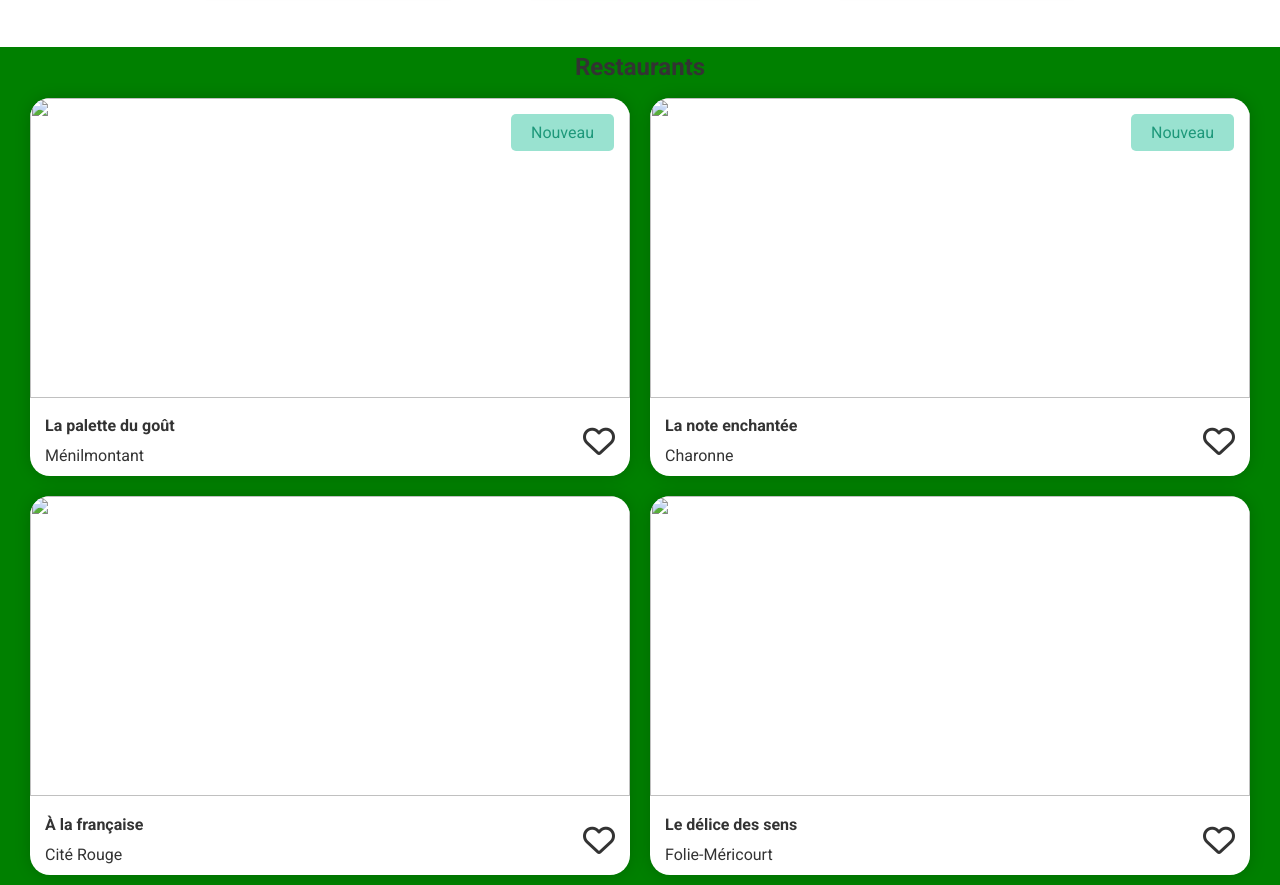
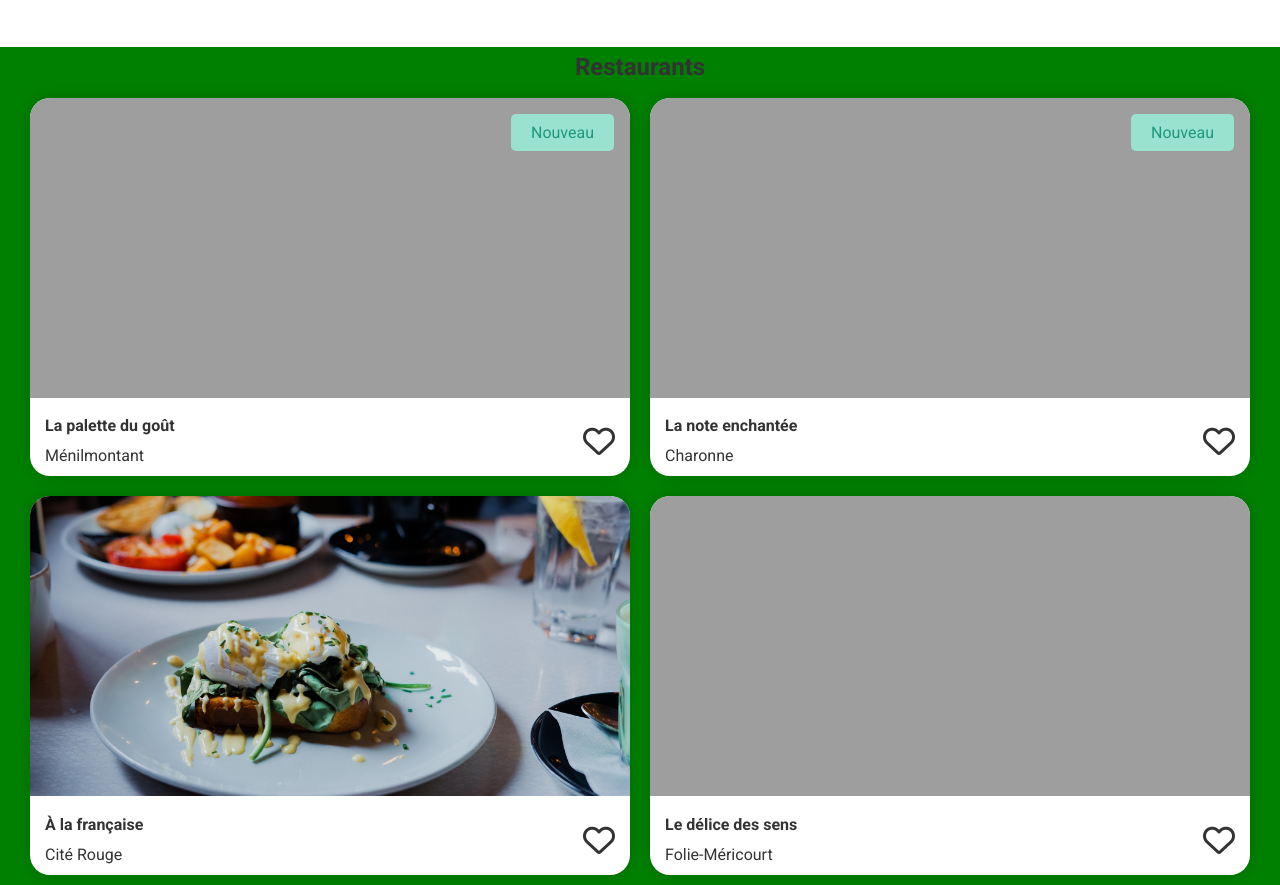
Before and after one commit to Stephan075/FolioStephan_3_19082021, a website: page index.html in a window 1280 px wide. Shown: the part 525-1410 px from the top of the page. Drawn offline with Linux system fonts and the light colour scheme; the site is published under a folder, as on GitHub Pages, so addresses that start at the root find nothing; a web font is replaced by a local one.

```diff
--- a/index.html
+++ b/index.html
@@ -70,7 +70,7 @@
           <li class="card list__item">
             <a href="#">
               <div class="list__item--img">
-                <img src="/assets/images/restaurants/jay-wennington-N_Y88TWmGwA-unsplash.jpg" alt="">
+                <img src="./assets/images/restaurants/jay-wennington-N_Y88TWmGwA-unsplash.jpg" alt="">
                 <span class="list__item--badge">Nouveau</span>
               </div>
               <div class="list__item_groupe">
@@ -88,7 +88,7 @@
           <li class="card list__item">
             <a href="#">
               <div class="list__item--img">
-                <img src="/assets/images/restaurants/stil-u2Lp8tXIcjw-unsplash.jpg" alt="">
+                <img src="./assets/images/restaurants/stil-u2Lp8tXIcjw-unsplash.jpg" alt="">
                 <span class="list__item--badge">Nouveau</span>
               </div>
               <div class="list__item_groupe">
@@ -106,7 +106,7 @@
           <li class="card list__item">
             <a href="#">
               <div class="list__item--img">
-                <img src="/assets/images/restaurants/toa-heftiba-DQKerTsQwi0-unsplash.jpg" alt="">
+                <img src="./assets/images/restaurants/toa-heftiba-DQKerTsQwi0-unsplash.jpg" alt="">
               </div>
               <div class="list__item_groupe">
                 <div class="list__item--text">
@@ -123,7 +123,7 @@
           <li class="card list__item">
             <a href="#">
               <div class="list__item--img">
-                <img src="/assets/images/restaurants/louis-hansel-shotsoflouis-qNBGVyOCY8Q-unsplash.jpg" alt="">
+                <img src="./assets/images/restaurants/louis-hansel-shotsoflouis-qNBGVyOCY8Q-unsplash.jpg" alt="">
               </div>
               <div class="list__item_groupe">
                 <div class="list__item--text">
```
